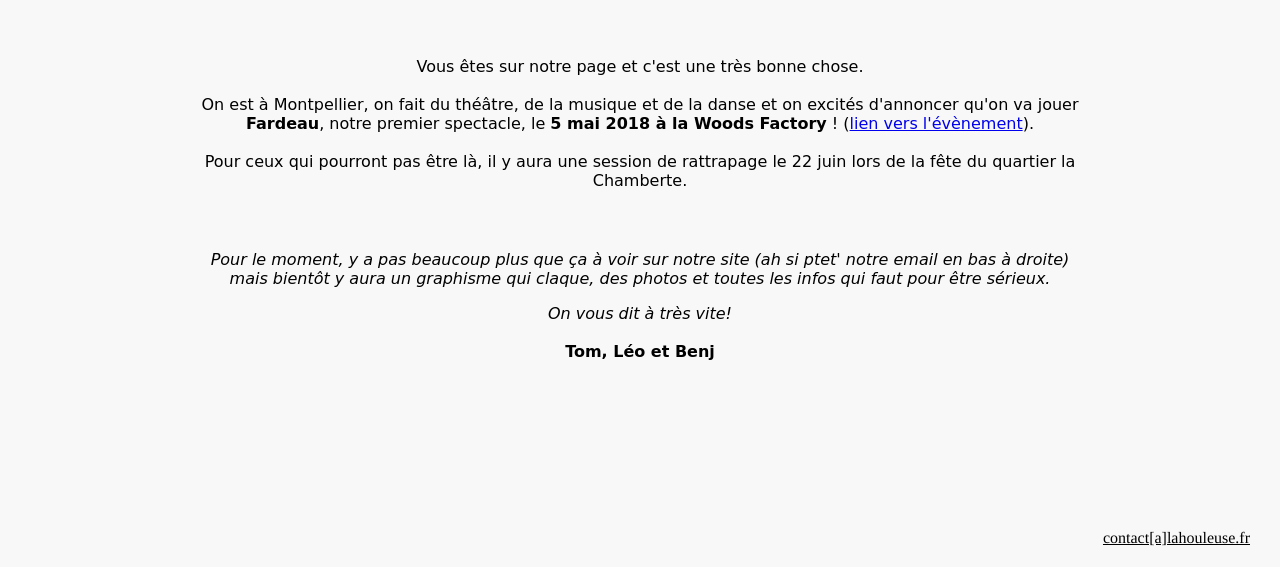
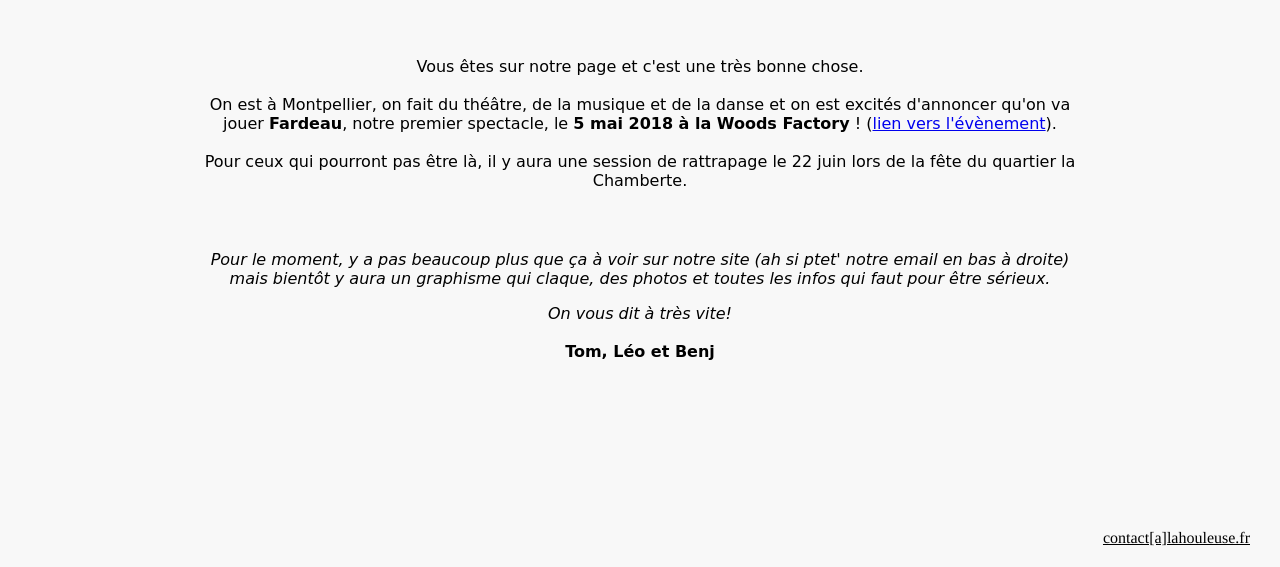
Before and after one commit to lahouleuse/lahouleuse.github.io, a plain HTML site: page index.html in a window 1280 px wide. Shown: the part 233-800 px from the top of the page. Drawn offline with Linux system fonts and the light colour scheme.

Commit message:
coquille

```diff
--- a/index.html
+++ b/index.html
@@ -10,7 +10,7 @@
 				<div style = "margin-left: auto; margin-right: auto; width: 70%;">
 		  		<h3 style = 'text-align: center;'>Compagnie La Houleuse</h3>
 		  		<p style = "text-align: center; margin:60px 0" >Vous êtes sur notre page et c'est une très bonne chose.</br><br/>
-On est à Montpellier, on fait du théâtre, de la musique et de la danse et on excités d'annoncer qu'on va jouer <b>Fardeau</b>, notre premier spectacle, le <b>5 mai 2018 à la Woods Factory</b> ! (<a href ="https://www.facebook.com/events/950361118466031/">lien vers l'évènement</a>). </br></br>Pour ceux qui pourront pas être là, il y aura une session de rattrapage le 22 juin lors de la fête du quartier la Chamberte.
+On est à Montpellier, on fait du théâtre, de la musique et de la danse et on est excités d'annoncer qu'on va jouer <b>Fardeau</b>, notre premier spectacle, le <b>5 mai 2018 à la Woods Factory</b> ! (<a href ="https://www.facebook.com/events/950361118466031/">lien vers l'évènement</a>). </br></br>Pour ceux qui pourront pas être là, il y aura une session de rattrapage le 22 juin lors de la fête du quartier la Chamberte.
 </p>
 		  		<p style = "text-align: center;" ><em>Pour le moment, y a pas beaucoup plus que ça à voir sur notre site (ah si ptet' notre email en bas à droite) mais bientôt y aura un graphisme qui claque, des photos et toutes les infos qui faut pour être sérieux.</em></p>
 		  		<p style = "text-align: center;" ><em>On vous dit à très vite!</br><br/></em><b>Tom, Léo et Benj</b></p>
```
